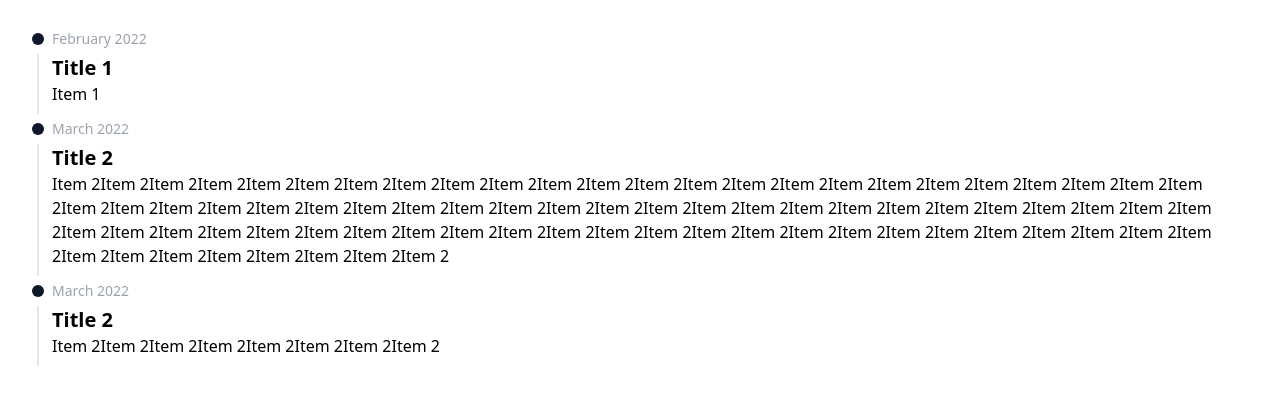
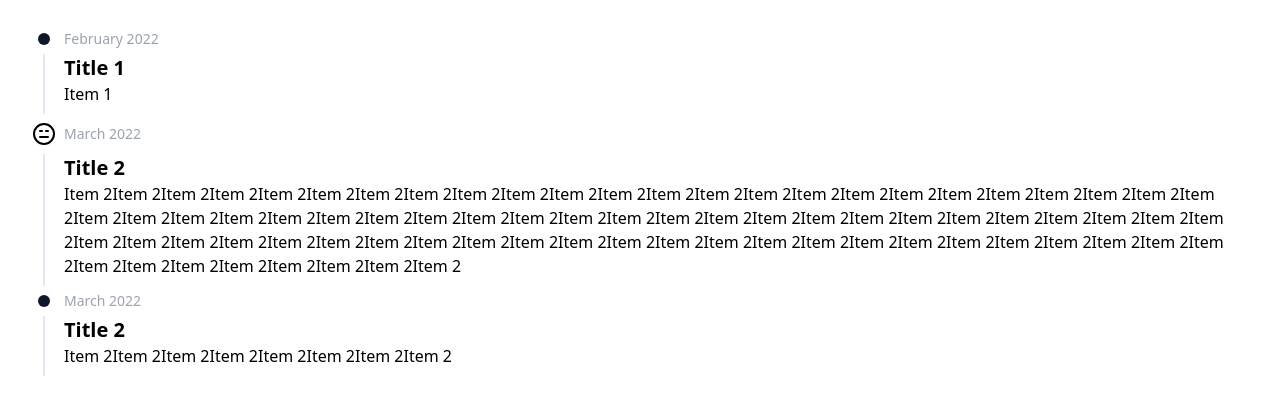
Before and after one commit to iTsygancov/rhtl, a React (Vite) app: page / in a window 1280 px wide. Shown: the top 400 px of the page. Built offline with nearby package versions, Linux system fonts and the light colour scheme.

Commit message:
refactor: update main components

```diff
--- a/src/App.tsx
+++ b/src/App.tsx
@@ -13,7 +13,6 @@ function App() {
       <Timeline position='left'>
         <TimelineItem>
           <TimelineHeader>
-            <TimelineIcon />
             <TimelineTitle>February 2022</TimelineTitle>
           </TimelineHeader>
           <TimelineContent>
@@ -23,6 +22,25 @@ function App() {
         </TimelineItem>
         <TimelineItem>
           <TimelineHeader>
+            <TimelineIcon>
+              <svg
+                xmlns='http://www.w3.org/2000/svg'
+                width='24'
+                height='24'
+                viewBox='0 0 24 24'
+                fill='none'
+                stroke='currentColor'
+                strokeWidth='2'
+                strokeLinecap='round'
+                strokeLinejoin='round'
+                className='lucide lucide-annoyed'
+              >
+                <circle cx='12' cy='12' r='10' />
+                <path d='M8 15h8' />
+                <path d='M8 9h2' />
+                <path d='M14 9h2' />
+              </svg>
+            </TimelineIcon>
             <TimelineTitle>March 2022</TimelineTitle>
           </TimelineHeader>
           <TimelineContent>
--- a/src/components/ui/timeline.tsx
+++ b/src/components/ui/timeline.tsx
@@ -35,7 +35,7 @@ const Timeline = React.forwardRef<HTMLDivElement, TimelineProps>(
           if (React.isValidElement(child)) {
             return React.cloneElement(child, {
               orderIndex: index + 1
-            } as unknown as React.HTMLAttributes<HTMLDivElement>);
+            } as React.HTMLAttributes<HTMLElement>);
           }
         })}
       </div>
@@ -45,8 +45,7 @@ const Timeline = React.forwardRef<HTMLDivElement, TimelineProps>(
 Timeline.displayName = "Timeline";
 
 export interface TimelineItemProps
-  extends React.HTMLAttributes<HTMLDivElement>,
-    VariantProps<typeof timelineVariants> {
+  extends React.HTMLAttributes<HTMLDivElement> {
   orderIndex?: number;
 }
 
@@ -81,7 +80,7 @@ const TimelineItem = React.forwardRef<HTMLDivElement, TimelineItemProps>(
           if (React.isValidElement(child)) {
             return React.cloneElement(child, {
               orderindex: orderIndex
-            } as unknown as TimelineHeaderProps);
+            } as TimelineHeaderProps);
           }
         })}
       </div>
@@ -106,7 +105,6 @@ const TimelineIcon = React.forwardRef<
       ref={ref}
       style={{
         width: iconRef.current?.offsetWidth
-        // height: iconRef.current?.offsetHeight
       }}
     >
       <div
@@ -133,8 +131,7 @@ const TimelineSeparator = React.forwardRef<
 TimelineSeparator.displayName = "TimelineSeparator";
 
 export interface TimelineHeaderProps
-  extends React.HTMLAttributes<HTMLDivElement>,
-    VariantProps<typeof timelineVariants> {
+  extends React.HTMLAttributes<HTMLDivElement> {
   orderindex?: number;
 }
 
@@ -143,7 +140,47 @@ const TimelineHeader = React.forwardRef<HTMLDivElement, TimelineHeaderProps>(
     const { position, iconRef } = useTimelineContext();
     const isEvenIndex = orderindex && orderindex % 2 === 0;
     const isOddIndex = orderindex && orderindex % 2 !== 0;
+    const shouldRenderLeftEmptyDiv =
+      position === "default" ||
+      (position === "alternate" && isOddIndex) ||
+      (position === "alternate-reverse" && isEvenIndex);
+    const shouldRenderLeftIcon =
+      position === "left" ||
+      position === "default" ||
+      (position === "alternate" && isOddIndex) ||
+      (position === "alternate-reverse" && isEvenIndex);
+    const shouldRenderRightIcon =
+      position === "right" ||
+      position === "default-reverse" ||
+      (position === "alternate" && isEvenIndex) ||
+      (position === "alternate-reverse" && isOddIndex);
+    const shouldRenderRightEmptyDiv =
+      position === "default-reverse" ||
+      (position === "alternate" && isEvenIndex) ||
+      (position === "alternate-reverse" && isOddIndex);
+    const isTextRightAligned =
+      (position === "alternate" && isEvenIndex) ||
+      (position === "alternate-reverse" && isOddIndex);
 
+    const renderFilteredChild = () => {
+      const filteredChild = React.Children.toArray(children).filter((child) => {
+        if (React.isValidElement(child) && child.type !== TimelineIcon) {
+          return child.props.children;
+        }
+      });
+
+      return React.Children.toArray(filteredChild).map((child, index) => {
+        return (
+          React.isValidElement(child) &&
+          React.cloneElement(child, {
+            className: cn(isTextRightAligned && "text-right"),
+            key: index
+          } as React.HTMLAttributes<HTMLElement>)
+        );
+      });
+    };
+
+    const renderIcon = () => {
       const iconChild = React.Children.toArray(children).find(
         (child) => React.isValidElement(child) && child.type === TimelineIcon
       ) as
@@ -153,20 +190,11 @@ const TimelineHeader = React.forwardRef<HTMLDivElement, TimelineHeaderProps>(
           >
         | undefined;
 
-    const filteredChild = React.Children.toArray(children).filter((child) => {
-      if (React.isValidElement(child) && child.type !== TimelineIcon) {
-        return child.props.children;
-      }
-    });
-
-    const renderIcon = () => {
       return (
         (iconChild &&
           React.cloneElement(iconChild, {
             ref: iconRef
-          } as unknown as React.HTMLAttributes<HTMLDivElement>)) || (
-          <TimelineIcon ref={iconRef} />
-        )
+          } as React.HTMLAttributes<HTMLDivElement>)) || <TimelineIcon />
       );
     };
 
@@ -179,38 +207,11 @@ const TimelineHeader = React.forwardRef<HTMLDivElement, TimelineHeaderProps>(
         )}
         {...props}
       >
-        {(position === "default" ||
-          (position === "alternate" && isOddIndex) ||
-          (position === "alternate-reverse" && isEvenIndex)) && (
-          <div className='flex-1'></div>
-        )}
-        {(position === "left" ||
-          position === "default" ||
-          (position === "alternate" && isOddIndex) ||
-          (position === "alternate-reverse" && isEvenIndex)) &&
-          renderIcon()}
-        {React.Children.toArray(filteredChild).map((child, index) => {
-          return (
-            React.isValidElement(child) &&
-            React.cloneElement(child, {
-              className: cn(
-                position === "alternate" && isEvenIndex && "text-right",
-                position === "alternate-reverse" && isOddIndex && "text-right"
-              ),
-              key: index
-            } as React.HTMLAttributes<HTMLElement>)
-          );
-        })}
-        {(position === "right" ||
-          position === "default-reverse" ||
-          (position === "alternate" && isEvenIndex) ||
-          (position === "alternate-reverse" && isOddIndex)) &&
-          renderIcon()}
-        {(position === "default-reverse" ||
-          (position === "alternate" && isEvenIndex) ||
-          (position === "alternate-reverse" && isOddIndex)) && (
-          <div className='flex-1'></div>
-        )}
+        {shouldRenderLeftEmptyDiv && <div className='flex-1'></div>}
+        {shouldRenderLeftIcon && renderIcon()}
+        {renderFilteredChild()}
+        {shouldRenderRightIcon && renderIcon()}
+        {shouldRenderRightEmptyDiv && <div className='flex-1'></div>}
       </div>
     );
   }
@@ -245,9 +246,32 @@ const TimelineContent = React.forwardRef<HTMLDivElement, TimelineContentProps>(
     const { iconRef, position } = useTimelineContext();
     const isOddIndex = orderindex && orderindex % 2 === 1;
     const isEvenIndex = orderindex && orderindex % 2 === 0;
+    const shouldRenderLeftEmptyDiv =
+      position === "default" ||
+      (position === "alternate" && isOddIndex) ||
+      (position === "alternate-reverse" && isEvenIndex);
+    const shouldRenderLeftSeparator =
+      position === "left" ||
+      position === "default" ||
+      (position === "alternate" && isOddIndex) ||
+      (position === "alternate-reverse" && isEvenIndex);
+    const shouldRenderRightSeparator =
+      position === "right" ||
+      position === "default-reverse" ||
+      (position === "alternate" && isEvenIndex) ||
+      (position === "alternate-reverse" && isOddIndex);
+    const shouldRenderRightEmptyDiv =
+      position === "default-reverse" ||
+      (position === "alternate" && isEvenIndex) ||
+      (position === "alternate-reverse" && isOddIndex);
+    const isTextRightAligned =
+      (position === "alternate" && isEvenIndex) ||
+      (position === "alternate-reverse" && isOddIndex);
 
+    const renderSeparator = () => {
       const separatorChild = React.Children.toArray(children).find(
-      (child) => React.isValidElement(child) && child.type === TimelineSeparator
+        (child) =>
+          React.isValidElement(child) && child.type === TimelineSeparator
       ) as
         | React.ReactElement<
             unknown,
@@ -255,14 +279,13 @@ const TimelineContent = React.forwardRef<HTMLDivElement, TimelineContentProps>(
           >
         | undefined;
 
-    const renderSeparator = () => {
       return (
         (separatorChild &&
           React.cloneElement(separatorChild, {
             style: {
               width: iconRef.current?.offsetWidth
             }
-          } as unknown as React.HTMLAttributes<HTMLDivElement>)) || (
+          } as React.HTMLAttributes<HTMLDivElement>)) || (
           <TimelineSeparator
             style={{
               width: iconRef.current?.offsetWidth
@@ -278,35 +301,13 @@ const TimelineContent = React.forwardRef<HTMLDivElement, TimelineContentProps>(
         className={cn("flex w-full justify-center gap-2", className)}
         {...props}
       >
-        {(position === "default" ||
-          (position === "alternate" && isOddIndex) ||
-          (position === "alternate-reverse" && isEvenIndex)) && (
-          <div className='flex-1'></div>
-        )}
-        {(position === "left" ||
-          position === "default" ||
-          (position === "alternate" && isOddIndex) ||
-          (position === "alternate-reverse" && isEvenIndex)) &&
-          renderSeparator()}
-        <div
-          className={cn(
-            "flex-1 pb-2",
-            position === "alternate" && isEvenIndex && "text-right",
-            position === "alternate-reverse" && isOddIndex && "text-right"
-          )}
-        >
+        {shouldRenderLeftEmptyDiv && <div className='flex-1'></div>}
+        {shouldRenderLeftSeparator && renderSeparator()}
+        <div className={cn("flex-1 pb-2", isTextRightAligned && "text-right")}>
           {children}
         </div>
-        {(position === "right" ||
-          position === "default-reverse" ||
-          (position === "alternate" && isEvenIndex) ||
-          (position === "alternate-reverse" && isOddIndex)) &&
-          renderSeparator()}
-        {(position === "default-reverse" ||
-          (position === "alternate" && isEvenIndex) ||
-          (position === "alternate-reverse" && isOddIndex)) && (
-          <div className='flex-1'></div>
-        )}
+        {shouldRenderRightSeparator && renderSeparator()}
+        {shouldRenderRightEmptyDiv && <div className='flex-1'></div>}
       </div>
     );
   }
```
Lines whose indentation alone changed are shown as unchanged.
